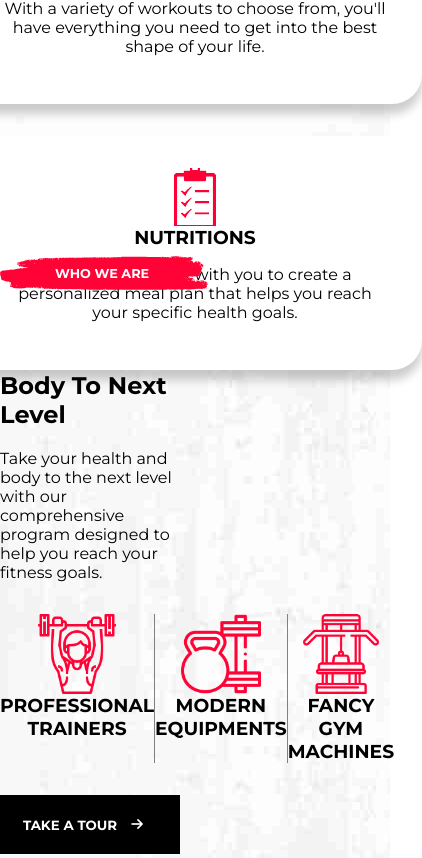
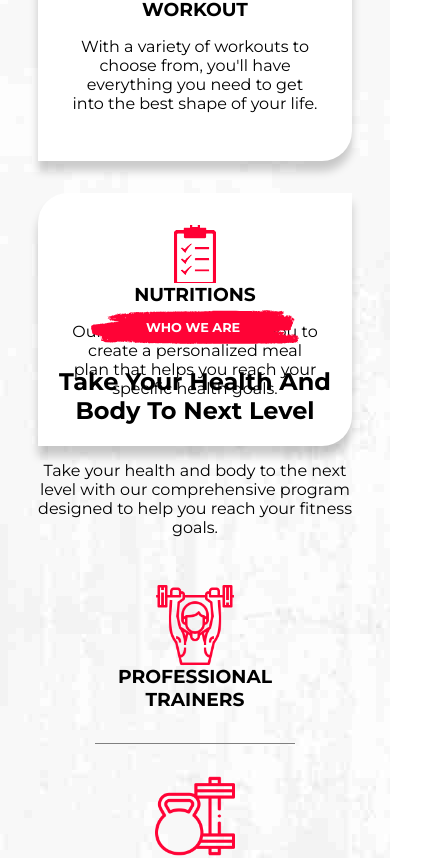
Before and after one commit to FPLTomeczek/gogym, a React (Create React App) app: page / in a window 390 px wide. Shown: the part 804-1662 px from the top of the page, 422 px wide, since content can reach past the window. Built offline with nearby package versions, Linux system fonts and the light colour scheme.

Commit message:
about_coaches_offers_pricing_rwd

```diff
--- a/src/components/About.js
+++ b/src/components/About.js
@@ -16,10 +16,6 @@ const About = () => {
   const setContainersHeight = () => {
     document.getElementById("benefits-container").style.height = `${
       document.getElementById("benefits").offsetHeight
-    }px`;
-
-    document.getElementById("banners").style.height = `${
-      document.getElementById("semicircle").offsetHeight
     }px`;
   };
 
--- a/src/components/Pricing.js
+++ b/src/components/Pricing.js
@@ -8,6 +8,7 @@ import plan3 from "../img/HomePage/Pricing/plan3.jpg";
 const Pricing = () => {
   return (
     <div className="pricing-container">
+      <main>
         <div className="title-bg-container">
           <img src={titleBg} alt="bg" />
           <p id="title-bg-pricing">pricing chart</p>
@@ -81,6 +82,7 @@ const Pricing = () => {
             </div>
           </div>
         </div>
+      </main>
     </div>
   );
 };
--- a/src/css/HomePage/About.css
+++ b/src/css/HomePage/About.css
@@ -29,7 +29,7 @@
   text-align: center;
   background-color: white;
   padding: 2rem;
-  width: 100%;
+  max-width: 250px;
   box-shadow: 0px 10px 10px rgba(0, 0, 0, 0.2);
   border-bottom-right-radius: 30px;
   border-top-left-radius: 30px;
@@ -46,14 +46,16 @@
 .desc-container {
   display: flex;
   width: 100%;
-  margin: 0 auto;
   align-items: center;
+  justify-content: center;
+  padding: 2rem 0;
+  gap: 2rem;
   z-index: 0;
-  padding: 2rem 0;
 }
 
 .desc {
-  width: 50%;
+  z-index: 0;
+  width: 30%;
 }
 
 .benefit > h3 {
@@ -106,7 +108,8 @@
 }
 .banners {
   position: relative;
-  width: 100%;
+  width: 30%;
+  height: 576px;
 }
 .banners > img {
   position: absolute;
@@ -139,4 +142,23 @@
   .banners {
     display: none;
   }
+  .ads {
+    flex-direction: column;
+    gap: 2rem;
+  }
+  .ad:nth-child(2) {
+    border-left: none;
+    border-right: none;
+    border-top: 1px solid gray;
+    border-bottom: 1px solid gray;
+    padding: 2rem 0;
+  }
+  .desc {
+    width: 100%;
+    padding: 0 2rem;
+    display: flex;
+    flex-direction: column;
+    align-items: center;
+    text-align: center;
+  }
 }
--- a/src/css/HomePage/Coaches.css
+++ b/src/css/HomePage/Coaches.css
@@ -15,12 +15,6 @@
   width: 100%;
   justify-content: space-between;
   gap: 2rem;
-}
-
-@media (max-width: 1200px) {
-  .coaches {
-    flex-direction: column;
-  }
 }
 
 .coach {
@@ -59,13 +53,13 @@
 .coach-info > img {
   position: absolute;
   top: -20px;
-  left: 130px;
+  left: 33%;
 }
 
 .coach-info > i {
   position: absolute;
   top: -10px;
-  left: 178px;
+  left: 47%;
 }
 
 .coach-info:hover > .underline {
@@ -87,5 +81,18 @@
 }
 .coach-bg {
   position: absolute;
+  left: 0;
   z-index: 1;
 }
+
+@media (max-width: 1200px) {
+  .coaches-container {
+    text-align: center;
+  }
+  .coaches-container > main {
+    padding: 0 2rem;
+  }
+  .coaches {
+    flex-direction: column;
+  }
+}
--- a/src/css/HomePage/Offers.css
+++ b/src/css/HomePage/Offers.css
@@ -116,3 +116,17 @@
 #title-bg-offers > p {
   left: 30px;
 }
+
+@media (max-width: 1200px) {
+  .offers-container > main {
+    padding: 0 2rem;
+  }
+  .activities {
+    display: flex;
+    flex-direction: column;
+    gap: 2rem;
+  }
+  .offers-container {
+    text-align: center;
+  }
+}
--- a/src/css/HomePage/Pricing.css
+++ b/src/css/HomePage/Pricing.css
@@ -4,6 +4,7 @@
   align-items: center;
   background-image: url("../../img/about_bg.jpg");
   padding: 4rem 0;
+  text-align: center;
 }
 
 #title-bg-pricing {
@@ -18,14 +19,9 @@
 
 .plans {
   display: flex;
-  gap: 2rem;
+  gap: 10px;
   margin-top: 2rem;
-}
-
-@media (max-width: 1200px) {
-  .plans {
-    flex-direction: column;
-  }
+  width: 100%;
 }
 
 .plan-img {
@@ -106,3 +102,12 @@
 .plan-info > button::after {
   border: 2px solid var(--main-red);
 }
+
+@media (max-width: 1200px) {
+  .pricing-container {
+    padding: 4rem 2rem;
+  }
+  .plans {
+    flex-direction: column;
+  }
+}
```
Lines whose indentation alone changed are shown as unchanged.
